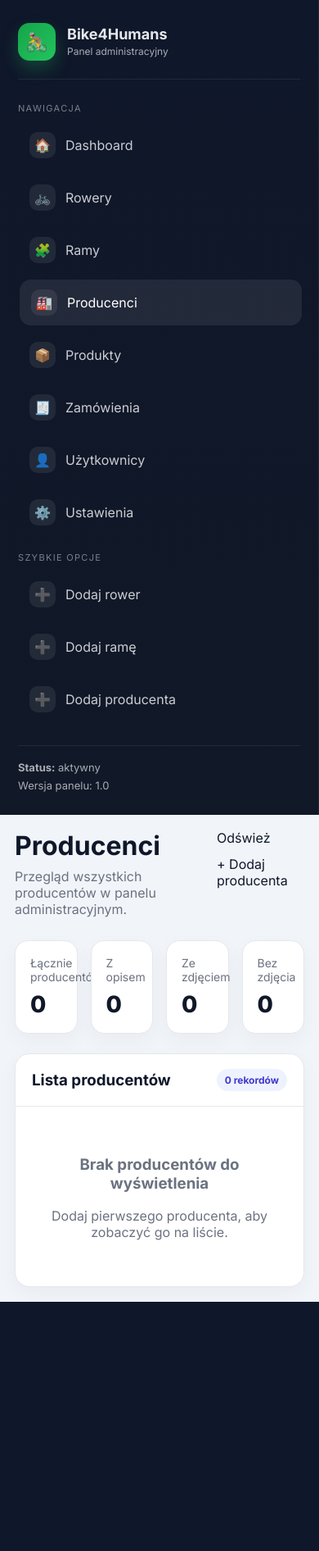
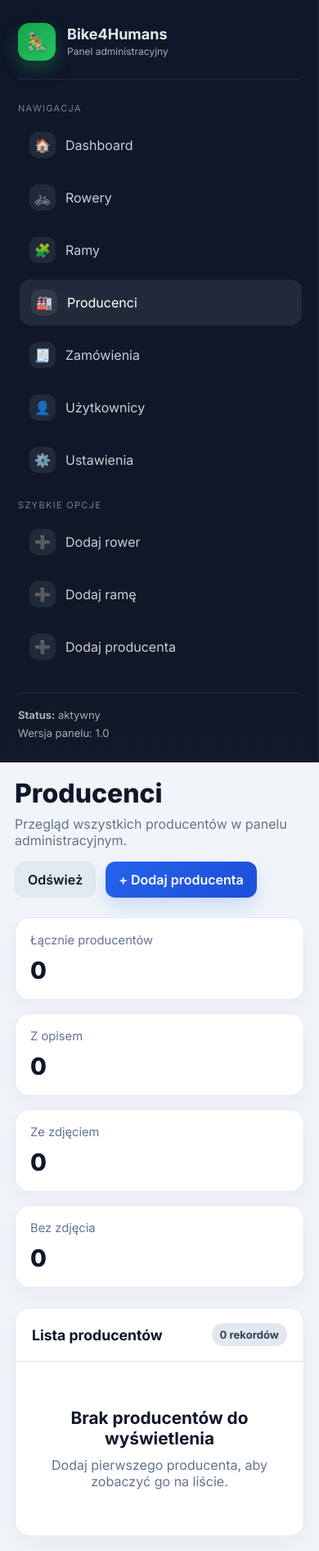
Before and after one commit to berNy92k/Bike4HumansWebApp_DB, a FastAPI app: page /admin/manufacturer/list in a window 390 px wide. Shown: the whole page at 82% size. Before the commit the page ends 1588 px from the top, so only its background shows below. Run offline with FastAPI, Linux system fonts and the light colour scheme.

Commit message:
Add admin user management with CRUD operations, templates, and styling

```diff
--- a/app/main.py
+++ b/app/main.py
@@ -3,12 +3,13 @@ from fastapi.staticfiles import StaticFiles
 from fastapi.templating import Jinja2Templates
 
 from app.database.database import Base, engine
-from app.routers.admin import admin_bike_router, admin_frames_router, admin_manufacturers_router
+from app.routers.admin import admin_bike_router, admin_frames_router, admin_manufacturers_router, admin_user_router
 
 app = FastAPI()
 
 app.mount("/static", StaticFiles(directory="app/static"), name="static")
 
+app.include_router(admin_user_router.router)
 app.include_router(admin_bike_router.router)
 app.include_router(admin_frames_router.router)
 app.include_router(admin_manufacturers_router.router)
--- a/app/services/admin/admin_bike_service.py
+++ b/app/services/admin/admin_bike_service.py
@@ -7,7 +7,7 @@ from app.schemas.admin.bike.admin_bike_create_dto import BikeCreateDto
 from app.schemas.admin.bike.admin_bike_update_dto import BikeUpdateDto
 
 
-class BikeService:
+class AdminBikeService:
 
     def __init__(self, db: Session):
         self.bike_repository = BikeRepository(db)
--- a/app/services/admin/admin_frame_service.py
+++ b/app/services/admin/admin_frame_service.py
@@ -7,7 +7,7 @@ from app.schemas.admin.frames.admin_frame_create_dto import FrameCreateDto
 from app.schemas.admin.frames.admin_frame_update_dto import FrameUpdateDto
 
 
-class FrameService:
+class AdminFrameService:
 
     def __init__(self, db: Session):
         self.frame_repository = FrameRepository(db)
--- a/app/services/admin/admin_manufacturer_service.py
+++ b/app/services/admin/admin_manufacturer_service.py
@@ -7,7 +7,7 @@ from app.schemas.admin.manufacturers.admin_manufacturer_create_dto import Manufa
 from app.schemas.admin.manufacturers.admin_manufacturer_update_dto import ManufacturerUpdateDto
 
 
-class ManufacturerService:
+class AdminManufacturerService:
 
     def __init__(self, db: Session):
         self.manufacturer_repository = ManufacturerRepository(db)
--- a/app/static/css/admin_manufacturers.css
+++ b/app/static/css/admin_manufacturers.css
@@ -1,25 +1,53 @@
 .page-header {
     display: flex;
     justify-content: space-between;
-    align-items: flex-start;
-    gap: 24px;
-    margin-bottom: 28px;
+    align-items: flex-end;
+    gap: 16px;
+    margin-bottom: 24px;
 }
 
 .page-title h2 {
-    margin: 0 0 8px;
-    font-size: 32px;
+    margin: 0;
+    font-size: 2rem;
+    font-weight: 800;
+    color: #0f172a;
 }
 
 .page-title p {
-    margin: 0;
-    color: #6b7280;
+    margin: 8px 0 0;
+    color: #64748b;
 }
 
 .toolbar {
     display: flex;
     gap: 12px;
     flex-wrap: wrap;
+}
+
+.btn {
+    display: inline-flex;
+    align-items: center;
+    gap: 8px;
+    padding: 12px 16px;
+    border-radius: 12px;
+    text-decoration: none;
+    font-weight: 600;
+    transition: transform 0.15s ease, box-shadow 0.15s ease, background 0.15s ease;
+}
+
+.btn:hover {
+    transform: translateY(-1px);
+}
+
+.btn-primary {
+    background: linear-gradient(135deg, #2563eb, #1d4ed8);
+    color: #fff;
+    box-shadow: 0 10px 20px rgba(37, 99, 235, 0.18);
+}
+
+.btn-secondary {
+    background: #e2e8f0;
+    color: #0f172a;
 }
 
 .stats-grid {
@@ -31,42 +59,45 @@
 
 .stat-card {
     background: #fff;
-    border: 1px solid #e5e7eb;
-    border-radius: 16px;
+    border: 1px solid #e2e8f0;
+    border-radius: 18px;
     padding: 18px;
-    box-shadow: 0 8px 24px rgba(15, 23, 42, 0.04);
+    box-shadow: 0 10px 25px rgba(15, 23, 42, 0.04);
 }
 
 .stat-label {
-    color: #6b7280;
-    font-size: 14px;
-    margin-bottom: 8px;
+    color: #64748b;
+    font-size: 0.92rem;
+    margin-bottom: 10px;
 }
 
 .stat-value {
-    font-size: 28px;
+    font-size: 1.8rem;
     font-weight: 800;
-    color: #111827;
+    color: #0f172a;
 }
 
 .table-card {
     background: #fff;
-    border: 1px solid #e5e7eb;
+    border: 1px solid #e2e8f0;
     border-radius: 18px;
     overflow: hidden;
-    box-shadow: 0 8px 24px rgba(15, 23, 42, 0.04);
+    box-shadow: 0 10px 25px rgba(15, 23, 42, 0.04);
 }
 
 .table-header {
+    padding: 18px 20px;
+    border-bottom: 1px solid #e2e8f0;
     display: flex;
     justify-content: space-between;
     align-items: center;
-    padding: 18px 20px;
-    border-bottom: 1px solid #e5e7eb;
+    gap: 12px;
 }
 
 .table-header h3 {
     margin: 0;
+    font-size: 1.1rem;
+    color: #0f172a;
 }
 
 .table-wrapper {
@@ -134,30 +182,88 @@ th {
     align-items: center;
     padding: 6px 10px;
     border-radius: 999px;
-    font-size: 12px;
+    font-size: 0.82rem;
     font-weight: 700;
 }
 
-.badge-neutral { background: #eef2ff; color: #4338ca; }
-.badge-success { background: #dcfce7; color: #166534; }
-.badge-danger { background: #fee2e2; color: #991b1b; }
+.badge-success {
+    background: #dcfce7;
+    color: #166534;
+}
+
+.badge-danger {
+    background: #fee2e2;
+    color: #991b1b;
+}
+
+.badge-neutral {
+    background: #e2e8f0;
+    color: #334155;
+}
+
+.price {
+    font-weight: 800;
+    color: #0f172a;
+    white-space: nowrap;
+}
 
 .actions {
     display: flex;
-    gap: 10px;
+    gap: 8px;
     flex-wrap: wrap;
 }
 
 .action-link {
+    padding: 8px 12px;
+    border-radius: 10px;
     text-decoration: none;
     font-weight: 600;
+    font-size: 0.92rem;
 }
 
-.action-view { color: #2563eb; }
-.action-edit { color: #7c3aed; }
+.action-view {
+    background: #dbeafe;
+    color: #1d4ed8;
+}
+
+.action-edit {
+    background: #fef3c7;
+    color: #92400e;
+}
 
 .empty-state {
-    padding: 40px 20px;
+    padding: 56px 24px;
     text-align: center;
-    color: #6b7280;
 }
+
+.empty-state h3 {
+    margin: 0 0 10px;
+    font-size: 1.3rem;
+    color: #0f172a;
+}
+
+.empty-state p {
+    margin: 0;
+    color: #64748b;
+}
+
+@media (max-width: 1100px) {
+    .stats-grid {
+        grid-template-columns: repeat(2, minmax(0, 1fr));
+    }
+
+    .page-header {
+        flex-direction: column;
+        align-items: flex-start;
+    }
+}
+
+@media (max-width: 720px) {
+    .stats-grid {
+        grid-template-columns: 1fr;
+    }
+
+    th, td {
+        padding: 14px 12px;
+    }
+}
--- a/app/templates/admin/homepage/base.html
+++ b/app/templates/admin/homepage/base.html
@@ -40,14 +40,10 @@
                 <span>Producenci</span>
             </a>
             <a class="nav-item" href="#">
-                <span class="nav-icon">📦</span>
-                <span>Produkty</span>
-            </a>
-            <a class="nav-item" href="#">
                 <span class="nav-icon">🧾</span>
                 <span>Zamówienia</span>
             </a>
-            <a class="nav-item" href="#">
+            <a class="nav-item {% block nav_users_active %}{% endblock %}" href="/admin/user/list">
                 <span class="nav-icon">👤</span>
                 <span>Użytkownicy</span>
             </a>
--- a/app/templates/admin/manufacturers/manufacturers.html
+++ b/app/templates/admin/manufacturers/manufacturers.html
@@ -63,15 +63,15 @@
                 {% for manufacturer in manufacturers %}
                 <tr>
                     <td>
-                        <div class="item-cell">
+                        <div class="bike-cell">
                             {% if manufacturer.image_url %}
-                                <img class="item-thumb" src="{{ manufacturer.image_url }}" alt="{{ manufacturer.name }}">
+                                <img class="bike-thumb" src="{{ manufacturer.image_url }}" alt="{{ manufacturer.name }}">
                             {% else %}
-                                <div class="item-thumb-placeholder">🏭</div>
+                                <div class="bike-thumb-placeholder">🏭</div>
                             {% endif %}
                             <div>
-                                <p class="item-title">{{ manufacturer.name }}</p>
-                                <div class="item-meta">ID: {{ manufacturer.id }}</div>
+                                <p class="bike-title">{{ manufacturer.name }}</p>
+                                <div class="bike-meta">ID: {{ manufacturer.id }}</div>
                             </div>
                         </div>
                     </td>
```
Also changed, not shown: other parts of app/static/css/admin_manufacturers.css (+46 -29 lines), app/models/user.py (added, +23 -0 lines), app/repositories/user_repository.py (added, +12 -0 lines), app/routers/admin/admin_bike_router.py (+8 -8 lines), app/routers/admin/admin_frames_router.py (+8 -8 lines), app/routers/admin/admin_manufacturers_router.py (+8 -8 lines), app/routers/admin/admin_user_router.py (added, +35 -0 lines), app/schemas/admin/user/admin_user_read_dto.py (added, +17 -0 lines), app/services/admin/admin_user_service.py (added, +12 -0 lines), app/static/css/admin_users.css (renamed from app/static/css/admin_bikes.css, +0 -16 lines), app/templates/admin/frames/frames.html (+5 -5 lines), app/templates/admin/users/users.html (added, +102 -0 lines), app/schemas/admin/frames/__init__.py (added), app/schemas/admin/manufacturers/__init__.py (added).
